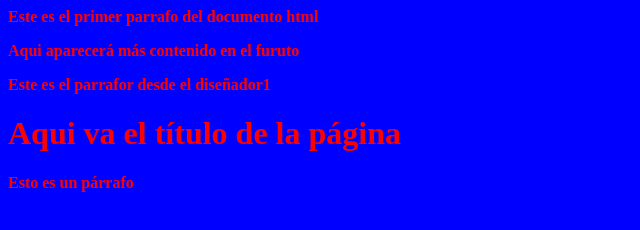
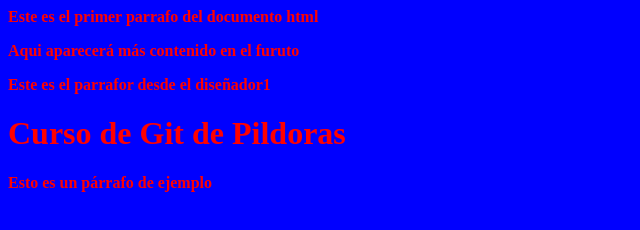
Before and after one commit to G4Y3G0/Git_Pildoras, a plain HTML site: page index.html in a window 1280 px wide. Shown: the whole page, without its empty margins (0-640 px from the left). Drawn offline with Linux system fonts and the light colour scheme; a script that the page names is missing.

Commit message:
Modificando el index.html

```diff
--- a/index.html
+++ b/index.html
@@ -18,12 +18,12 @@
     <meta charset="UTF-8">
     <meta http-equiv="X-UA-Compatible" content="IE=edge">
     <meta name="viewport" content="width=device-width, initial-scale=1.0">
-    <title>Título de la página</title>
+    <title>Curso de Git Pildoras</title>
     <script src="js/code.js"></script>
     <link rel="stylesheet" type="text/css" href="css/estilos.css">
 </head>
 <body>
-    <h1>Aqui va el título de la página</h1>
-    <p>Esto es un párrafo</p>
+    <h1>Curso de Git de Pildoras</h1>
+    <p>Esto es un párrafo de ejemplo</p>
 </body>
 </html>
```
